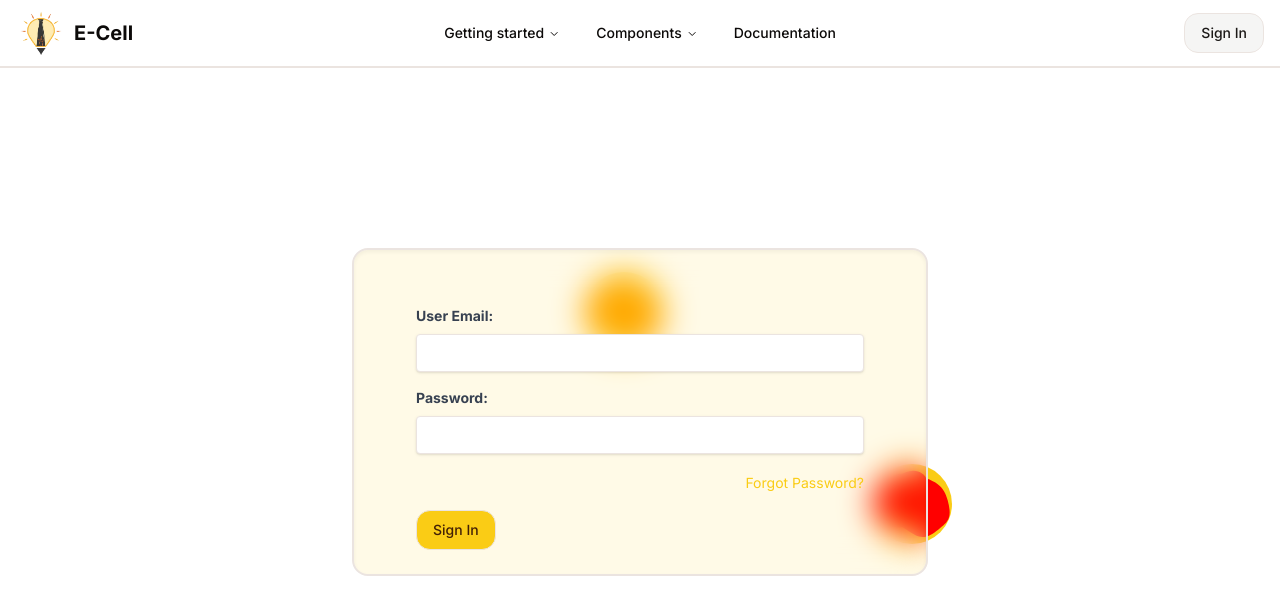
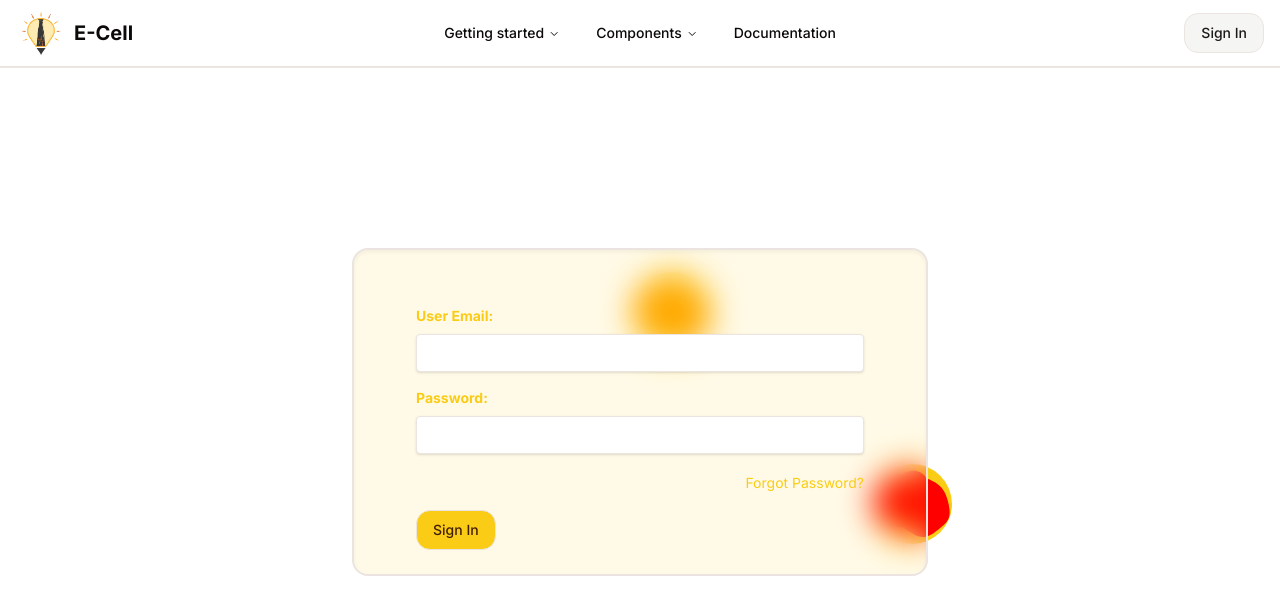
Before and after one commit to hi-Kartik2004/Ecell-web-app, a Next.js app: page /signin in a window 1280 px wide. Shown: the top 614 px of the page. Built offline with nearby package versions, Linux system fonts and the light colour scheme.

Commit message:
text color change

```diff
--- a/app/reset/page.jsx
+++ b/app/reset/page.jsx
@@ -28,7 +28,7 @@ const page = () => {
             <div className="relative p-6 flex flex-col items-center justify-center min-h-screen overflow-hidden">
                 <div className="relative grid place-items-center w-full blob-container  z-2">
                     <svg
-                        className={`top-[3rem] right-[2rem] left-[35rem] bottom-[-2rem] blob w-20 h-20 rounded-full bg-primary absolute transform z-1`}
+                        className={`top-[3rem] right-[2rem] left-[55rem] bottom-[-2rem] blob w-20 h-20 rounded-full bg-primary absolute transform z-1`}
                         xmlns="http://www.w3.org/2000/svg"
                         viewBox="0 0 200 200"
                     >
@@ -41,7 +41,7 @@ const page = () => {
                     <div className="w-full p-6 lg:max-w-xl sm:w-11/12 backdrop-filter backdrop-blur-lg bg-primary/10 bg-opacity-30 rounded-lg p-6 mt-6 shadow-inner border-2 text-white relative z-2">
                         <form onSubmit={handleResetPass} className="max-w-md mx-auto mt-8">
                             <div className="mb-4">
-                                <label htmlFor="username" className=" block text-gray-700 text-sm font-bold mb-2">Registered Email:</label>
+                                <label htmlFor="username" className=" block text-primary text-sm font-bold mb-2">Registered Email:</label>
                                 <input
                                     type="text"
                                     id="username"
--- a/app/signin/page.jsx
+++ b/app/signin/page.jsx
@@ -36,7 +36,7 @@ const page = () => {
                         />
                     </svg>
                     <svg
-                        className={`top-[3rem] right-[2rem] left-[35rem] bottom-[-2rem] blob w-20 h-20 rounded-full bg-primary absolute transform z-1`}
+                        className={`top-[3rem] right-[2rem] left-[38rem] bottom-[-2rem] blob w-20 h-20 rounded-full bg-primary absolute transform z-1`}
                         xmlns="http://www.w3.org/2000/svg"
                         viewBox="0 0 200 200"
                     >
@@ -49,7 +49,7 @@ const page = () => {
                     <div className="w-full p-6 lg:max-w-xl sm:w-11/12 backdrop-filter backdrop-blur-lg bg-primary/10 bg-opacity-30 rounded-lg p-6 mt-6 shadow-inner border-2 text-white relative z-2">
                         <form onSubmit={handleSubmit} className="max-w-md mx-auto mt-8">
                             <div className="mb-4">
-                                <label htmlFor="username" className=" block text-gray-700 text-sm font-bold mb-2">User Email:</label>
+                                <label htmlFor="username" className=" block text-primary text-sm font-bold mb-2">User Email:</label>
                                 <input
                                     type="text"
                                     id="username"
@@ -60,7 +60,7 @@ const page = () => {
                                 />
                             </div>
                             <div className="mb-4">
-                                <label htmlFor="password" className="block text-gray-700 text-sm font-bold mb-2">Password:</label>
+                                <label htmlFor="password" className="block text-primary text-sm font-bold mb-2">Password:</label>
                                 <input
                                     type="password"
                                     id="password"
```
